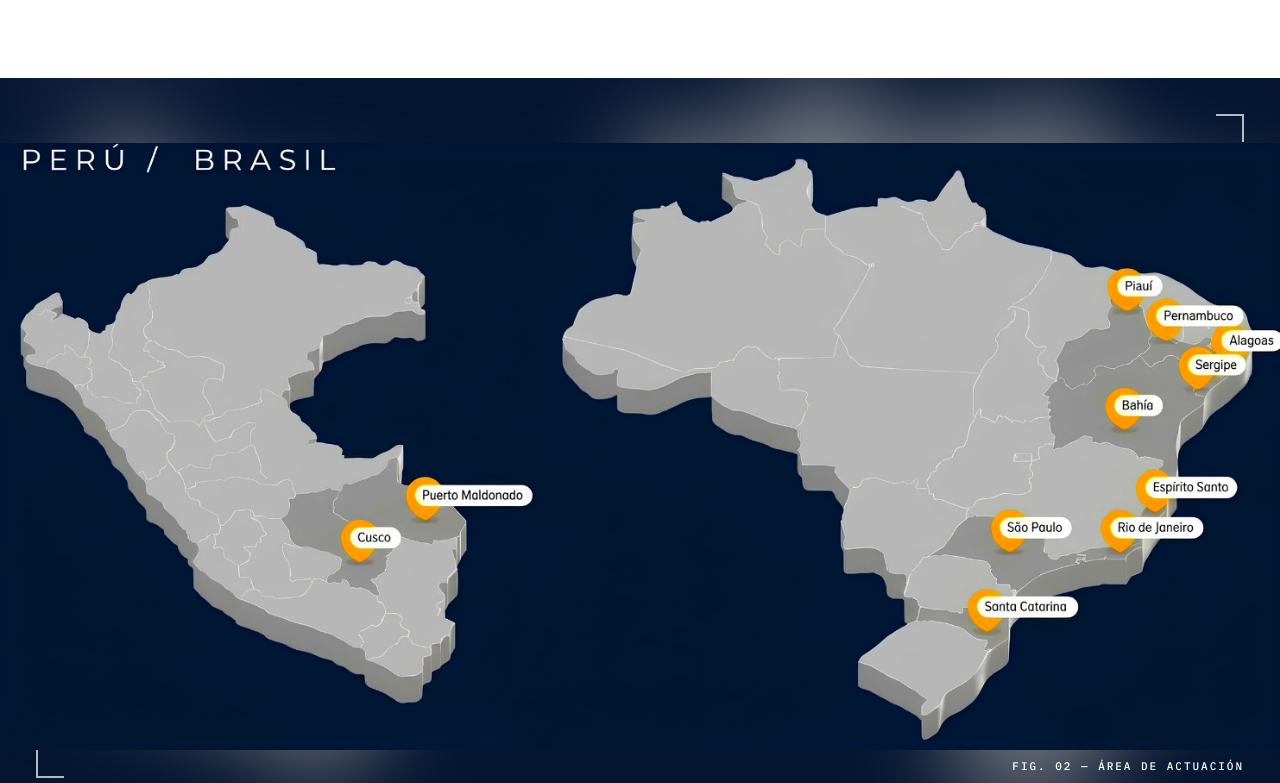
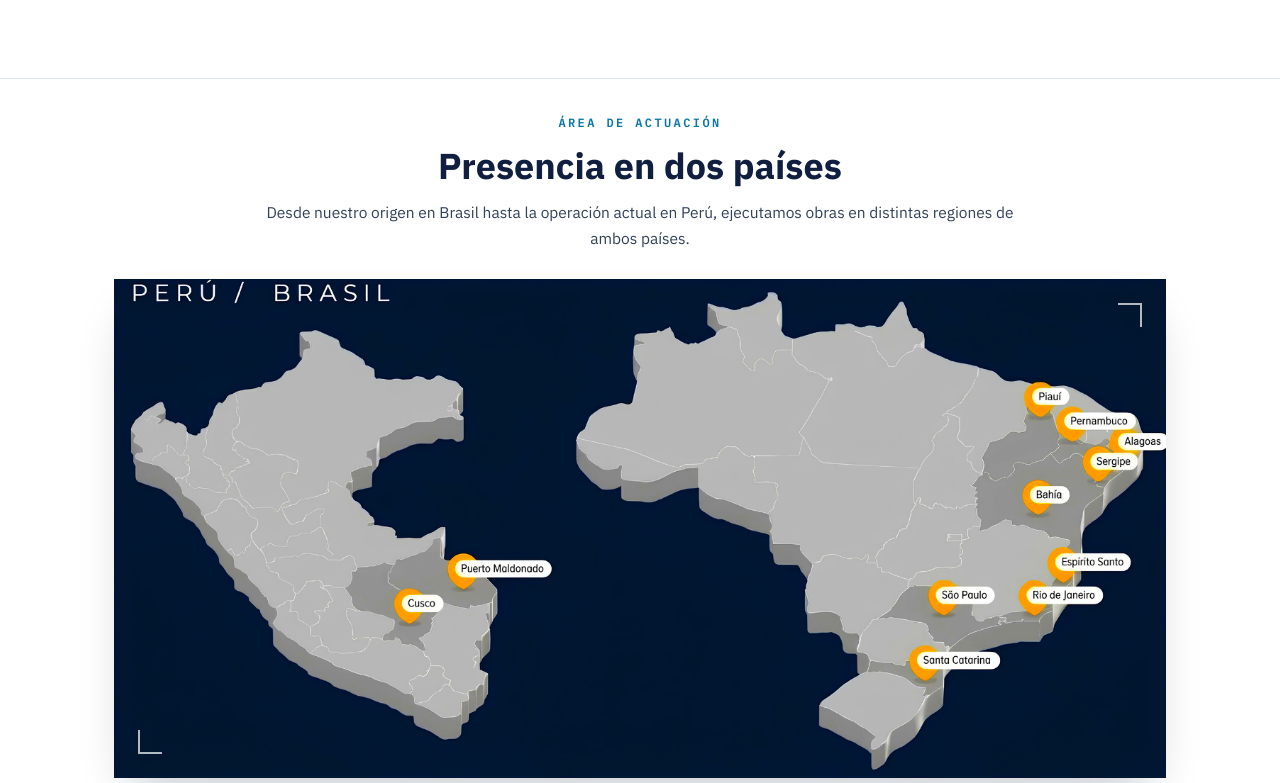
Before and after one commit to jhefferson-guerrero/cbs-web, a React (Vite) app: page / in a window 1280 px wide. Shown: the part 2137-2920 px from the top of the page. Built offline with nearby package versions, Linux system fonts and the light colour scheme; no server answers.

Commit message:
Actuacion: encabezado y mapa como tarjeta enmarcada dentro de una sola vista

```diff
--- a/src/components/sections/Actuacion.tsx
+++ b/src/components/sections/Actuacion.tsx
@@ -1,8 +1,8 @@
 import { motion, useReducedMotion } from 'motion/react'
 import mapaCobertura from '@/assets/images/actuacion-mapa.png'
 
-// Proporción de la imagen fuente; el mapa se muestra completo (sin recortar)
-// y el resto del espacio lo cubre un fondo con la misma imagen desenfocada.
+// Proporción de la imagen fuente: la tarjeta tiene exactamente esta forma,
+// así el mapa se ve completo y sin franjas de otro tono alrededor.
 const MAP_RATIO = '1483 / 704'
 
 export function Actuacion() {
@@ -11,28 +11,30 @@ export function Actuacion() {
   return (
     <section
       id="actuacion"
-      aria-labelledby="actuacion-title"
-      className="relative isolate overflow-hidden bg-navy-950 lg:h-[calc(100svh-var(--nav-h))] lg:min-h-[420px]"
+      className="flex flex-col border-t border-navy-100 bg-white px-6 py-16 sm:px-10 lg:h-[calc(100svh-var(--nav-h))] lg:min-h-[540px] lg:py-[clamp(1.25rem,4.5vh,4rem)] xl:px-16 2xl:px-24"
     >
-      <h2 id="actuacion-title" className="sr-only">
-        Área de actuación: presencia en Perú y Brasil
+      <motion.div
+        initial={reduceMotion ? false : { opacity: 0, y: 24 }}
+        whileInView={{ opacity: 1, y: 0 }}
+        viewport={{ once: true, amount: 0.3 }}
+        transition={{ duration: 0.7, ease: [0.16, 1, 0.3, 1] }}
+        className="mx-auto max-w-3xl text-center"
+      >
+        <p className="font-mono text-xs font-semibold uppercase tracking-[0.2em] text-cyan-700 2xl:text-sm">
+          Área de actuación
+        </p>
+        <h2 className="mt-3 text-3xl font-bold leading-tight text-navy-900 md:text-4xl lg:mt-[clamp(0.5rem,1.5vh,0.75rem)] 2xl:text-5xl">
+          Presencia en dos países
         </h2>
+        <p className="mt-3 text-[15.5px] leading-relaxed text-slate-700 lg:mt-[clamp(0.5rem,1.5vh,1rem)] 2xl:text-lg">
+          Desde nuestro origen en Brasil hasta la operación actual en Perú, ejecutamos obras en
+          distintas regiones de ambos países.
+        </p>
+      </motion.div>
 
-      {/* Fondo ambiental: la misma imagen, desenfocada y oscurecida, llena los
-          costados cuando la pantalla es más ancha que el mapa, sin costuras
-          de color ni huecos. */}
-      <img
-        src={mapaCobertura}
-        alt=""
-        aria-hidden="true"
-        decoding="async"
-        className="absolute inset-0 -z-10 h-full w-full scale-110 object-cover opacity-60 blur-2xl"
-      />
-
-      <div className="overflow-x-auto lg:h-full lg:overflow-visible">
-        <div className="flex min-w-[760px] justify-center lg:h-full lg:min-w-0">
+      <div className="mt-8 overflow-x-auto lg:mt-[clamp(1rem,3.5vh,2.5rem)] lg:flex lg:min-h-0 lg:flex-1 lg:justify-center lg:overflow-visible">
         <div
-            className="relative w-full max-w-full lg:h-full lg:w-auto"
+          className="relative isolate min-w-[760px] overflow-hidden bg-navy-950 shadow-card lg:h-full lg:min-w-0"
           style={{ aspectRatio: MAP_RATIO }}
         >
           <motion.img
@@ -46,8 +48,11 @@ export function Actuacion() {
             whileInView={{ scale: 1 }}
             viewport={{ once: true, amount: 0.3 }}
             transition={{ duration: 1.1, ease: [0.16, 1, 0.3, 1] }}
-              className="h-full w-full object-contain"
+            className="h-full w-full object-cover"
           />
+
+          <span aria-hidden="true" className="absolute right-4 top-4 h-5 w-5 border-r-2 border-t-2 border-white/70 lg:right-6 lg:top-6 lg:h-6 lg:w-6" />
+          <span aria-hidden="true" className="absolute bottom-4 left-4 h-5 w-5 border-b-2 border-l-2 border-white/70 lg:bottom-6 lg:left-6 lg:h-6 lg:w-6" />
 
           {/* Cortina navy que se achica hacia la derecha, revelando el mapa de
               izquierda a derecha (scaleX, igual que en la foto de Nosotros). */}
@@ -62,13 +67,6 @@ export function Actuacion() {
           />
         </div>
       </div>
-      </div>
-
-      <span aria-hidden="true" className="absolute right-6 top-6 h-6 w-6 border-r-2 border-t-2 border-white/70 lg:right-9 lg:top-9 lg:h-7 lg:w-7" />
-      <span aria-hidden="true" className="absolute bottom-6 left-6 h-6 w-6 border-b-2 border-l-2 border-white/70 lg:bottom-9 lg:left-9 lg:h-7 lg:w-7" />
-      <span className="absolute bottom-7 right-6 font-mono text-[11px] uppercase tracking-[0.18em] text-white lg:bottom-10 lg:right-9">
-        Fig. 02 — Área de actuación
-      </span>
     </section>
   )
 }
```
Lines whose indentation alone changed are shown as unchanged.
